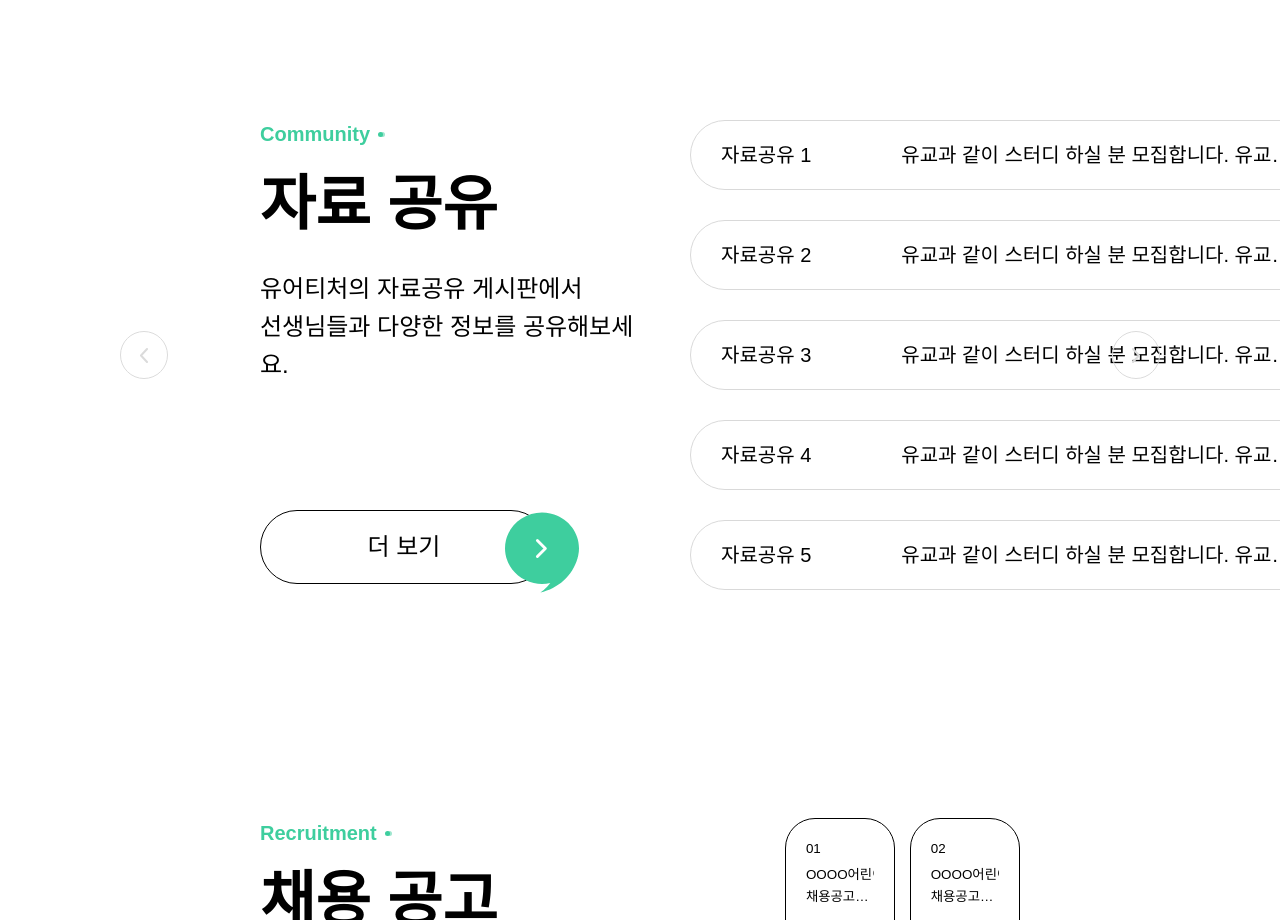
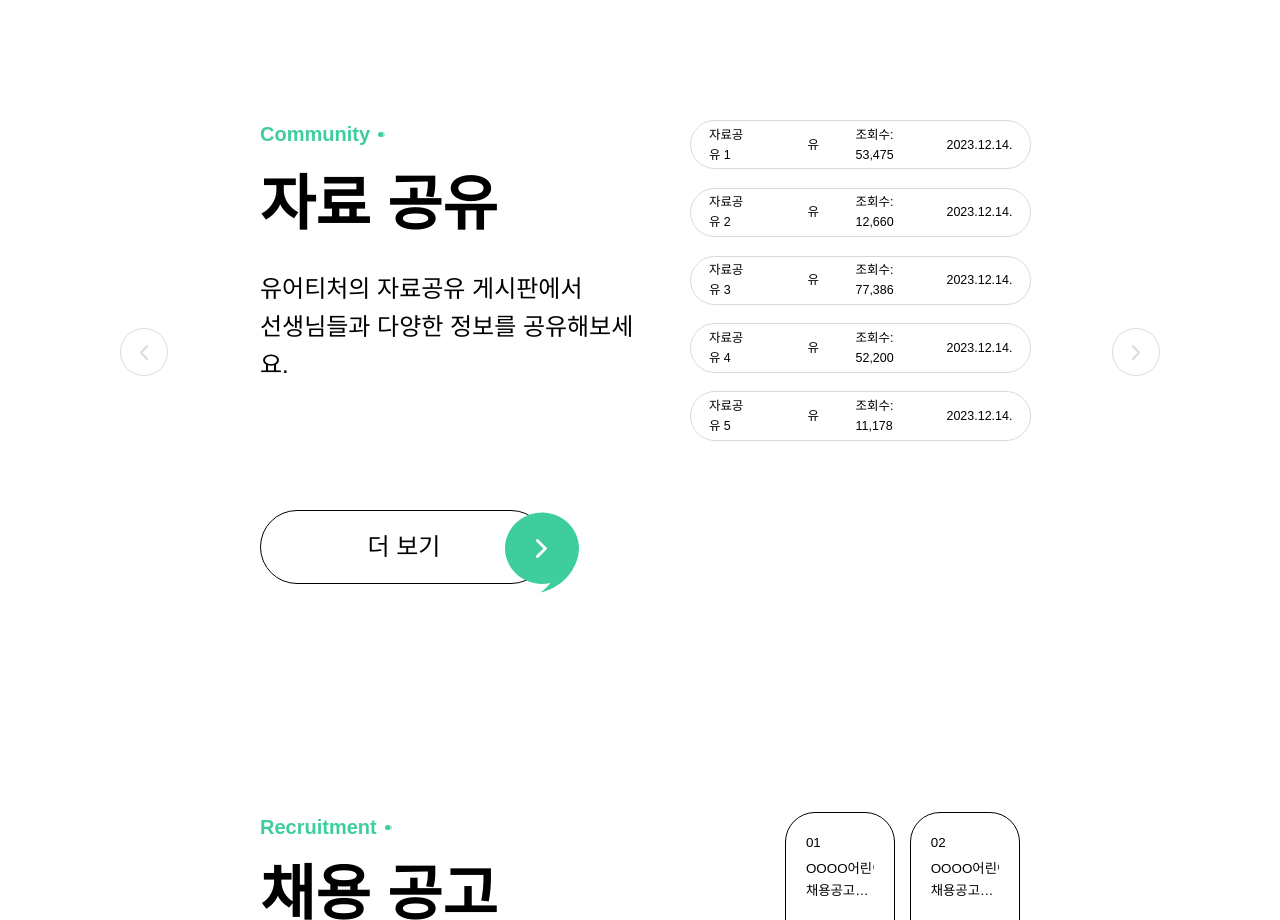
Before and after one commit to yourteacher-org/yourteacher-fe, a React (Vite) app: page / in a window 1280 px wide. Shown: the part 1220-2140 px from the top of the page. Built offline with nearby package versions, Linux system fonts and the light colour scheme.

Commit message:
[style] 데스크탑 반응형 추가 수정

```diff
--- a/src/pages/Home/ShareDataSection.tsx
+++ b/src/pages/Home/ShareDataSection.tsx
@@ -100,32 +100,32 @@ const ShareDataSection = () => {
 
       <div className="relative">
         <ul
-          className={`flex flex-col relative xl:gap-[1.875rem] lg:gap-[1rem] sm:gap-[0.625rem]
+          className={`flex flex-col relative 2xl:gap-[1.875rem] xl:gap-[1.45vw] lg:gap-[1rem] sm:gap-[0.625rem]
             xl:mb-auto lg:mb-[2.5rem] sm:mb-[1.875rem]
-            xl:text-xl lg:text-sm sm:text-[0.625rem] ${trigger}`}
+            2xl:text-xl xl:text-[0.975vw] lg:text-sm sm:text-[0.625rem] ${trigger}`}
         >
           {CURRENT_INDEX_MOCK_DATA.map(
             ({ id, type, title, views, createdAt }) => (
               <li
                 key={id}
                 className="group relative flex items-center justify-between
-                  xl:w-[60.625rem]
-                  xl:h-[4.375rem] lg:h-[3.125rem] sm:h-12
-                  lg:px-[1.875rem] sm:px-4
+                  2xl:w-[60.625rem] xl:w-[100%]
+                  2xl:h-[4.375rem] xl:h-[3.85vw] lg:h-[3.125rem] sm:h-12
+                  2xl:px-[1.875rem] xl:px-[1.4vw] lg:px-[1.875rem] sm:px-4
                   border border-gray-5 rounded-full
                   cursor-pointer"
               >
                 <p
-                  className="xl:mr-[5.625rem] lg:mr-[6.25rem] sm:mr-[0.625rem]
+                  className="2xl:mr-[5.625rem] xl:mr-[4.25vw] lg:mr-[6.25rem] sm:mr-[0.625rem]
                     lg:group-hover:mr-[3.75rem]
                     transition-[margin-right] duration-200"
                 >
                   {type}
                 </p>
-                <p className="flex-1 line-clamp-1 xl:pr-12 sm:pr-2">{title}</p>
+                <p className="flex-1 xl:pr-12 sm:pr-2 line-clamp-1">{title}</p>
                 <p
-                  className="xl:w-[8.25rem] lg:w-[6.25rem] sm:w-[4.25rem]
-                    xl:mr-[2.625rem] lg:mr-[3.75rem] sm:mr-[0.625rem]
+                  className="2xl:w-[8.25rem] xl:w-[6.5vw] lg:w-[6.25rem] sm:w-[4.25rem]
+                    2xl:mr-[2.625rem] xl:mr-[2vw] lg:mr-[3.75rem] sm:mr-[0.625rem]
                     text-left"
                 >
                   조회수: {numberFormatter(views)}
```
